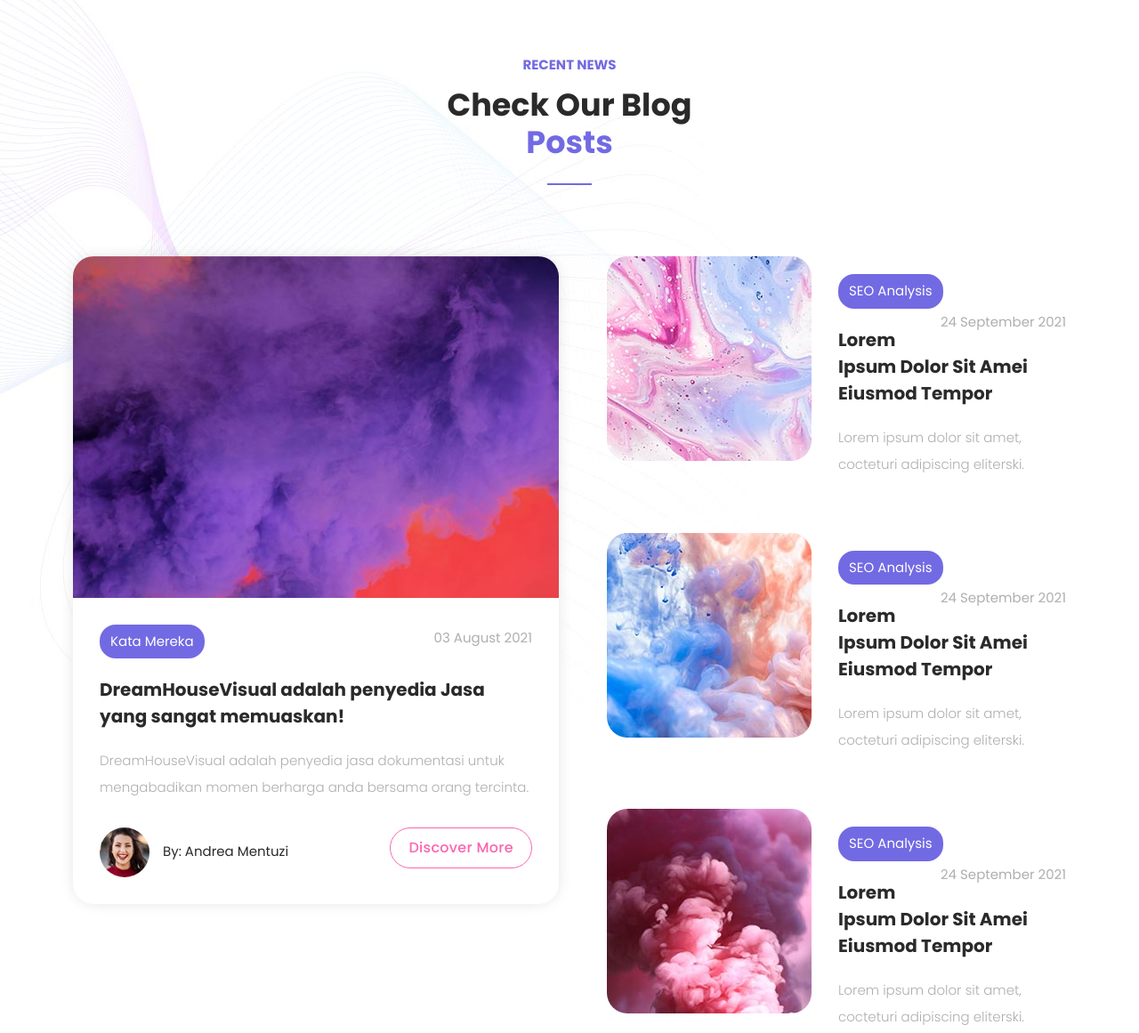
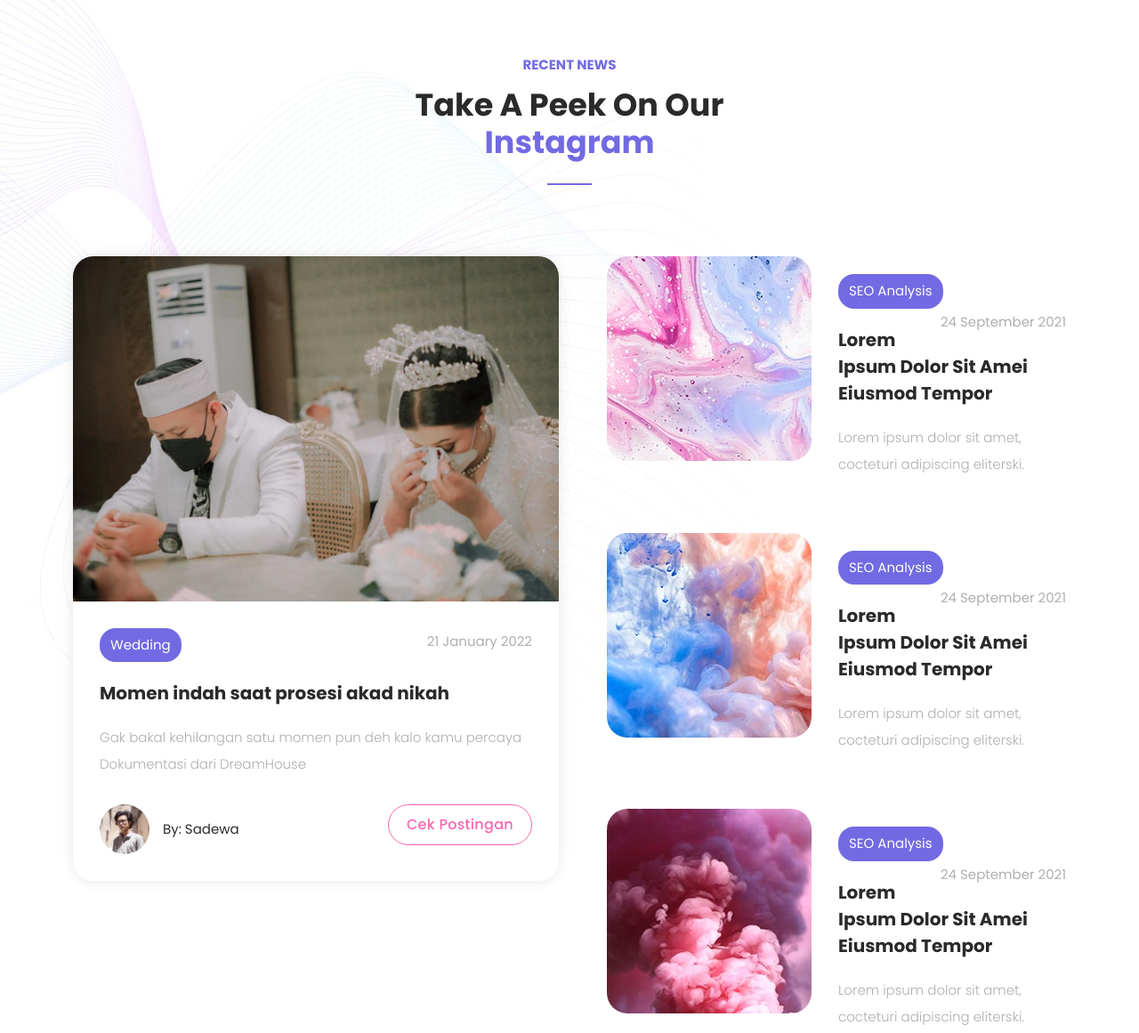
Before and after one commit to bryansadewa2/dreamhouse, a plain HTML site: page index.html in a window 1280 px wide. Shown: the part 3900-5061 px from the top of the page at 89% size. Drawn offline with Linux system fonts and the light colour scheme.

Commit message:
Add files via upload

```diff
--- a/index.html
+++ b/index.html
@@ -527,25 +527,24 @@ https://templatemo.com/tm-568-digimedia
         <div class="col-lg-4 offset-lg-4  wow fadeInDown" data-wow-duration="1s" data-wow-delay="0.3s">
           <div class="section-heading">
             <h6>Recent News</h6>
-            <h4>Check Our Blog <em>Posts</em></h4>
+            <h4>Take a Peek on our <em>Instagram</em></h4>
             <div class="line-dec"></div>
           </div>
         </div>
         <div class="col-lg-6 show-up wow fadeInUp" data-wow-duration="1s" data-wow-delay="0.3s">
           <div class="blog-post">
             <div class="thumb">
-              <a href="#"><img src="assets/images/blog-post-01.jpg" alt=""></a>
+              <a href="#"><img src="assets/images/PostWedding1.png" alt=""></a>
             </div>
             <div class="down-content">
-              <span class="category">Kata Mereka</span>
-              <span class="date">03 August 2021</span>
+              <span class="category">Wedding</span>
+              <span class="date">21 January 2022</span>
               <a href="#">
-                <h4>DreamHouseVisual adalah penyedia Jasa yang sangat memuaskan!</h4>
+                <h4>Momen indah saat prosesi akad nikah</h4>
               </a>
-              <p>DreamHouseVisual adalah penyedia jasa dokumentasi untuk mengabadikan momen berharga anda bersama orang
-                tercinta.</p>
-              <span class="author"><img src="assets/images/author-post.jpg" alt="">By: Andrea Mentuzi</span>
-              <div class="border-first-button"><a href="#">Discover More</a></div>
+              <p>Gak bakal kehilangan satu momen pun deh kalo kamu percaya Dokumentasi dari DreamHouse</p>
+              <span class="author"><img src="assets/images/ICO_bre.png" alt="">By: Sadewa</span>
+              <div class="border-first-button"><a href="https://www.instagram.com/p/CY-KpN3PJDg/">Cek Postingan</a></div>
             </div>
           </div>
         </div>
```
